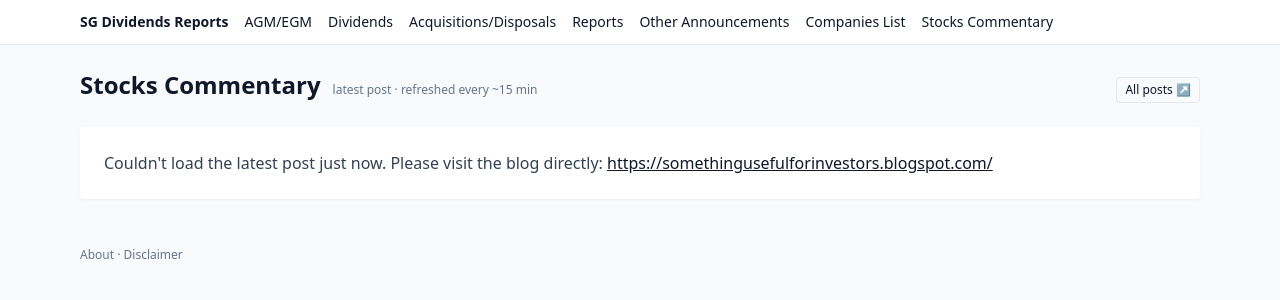
After one commit to maxloopinmok/sgdr-pa, a Django app: page /commentary/ in a window 1280 px wide. The commit adds this page. Shown: the top 300 px of the page. Run offline with Django 5.2, Linux system fonts and the light colour scheme; data that the repository does not hold is empty; some libraries are stand-ins or nearby versions.

Commit message:
core: add Stocks Commentary page (latest Blogger post)

```diff
--- a/apps/core/urls.py
+++ b/apps/core/urls.py
@@ -4,6 +4,7 @@ from . import views
 
 urlpatterns = [
     path("", views.landing, name="landing"),
+    path("commentary/", views.commentary, name="commentary"),
     path("about/", views.about, name="about"),
     path("legal/disclaimer/", views.disclaimer, name="disclaimer"),
     path("healthz", views.healthz, name="healthz"),
--- a/apps/core/views.py
+++ b/apps/core/views.py
@@ -1,5 +1,24 @@
+import logging
+import urllib.error
+import urllib.request
+import xml.etree.ElementTree as ET
+from datetime import datetime
+
+from django.core.cache import cache
 from django.http import HttpResponse
 from django.shortcuts import render
+
+logger = logging.getLogger(__name__)
+
+
+# Atom feed for Max's Blogger. Atom (not RSS) so we get the full entry
+# content, not just a summary.
+COMMENTARY_FEED_URL = (
+    "https://somethingusefulforinvestors.blogspot.com/feeds/posts/default"
+)
+COMMENTARY_BLOG_URL = "https://somethingusefulforinvestors.blogspot.com/"
+COMMENTARY_CACHE_KEY = "stocks_commentary_latest_v1"
+COMMENTARY_CACHE_TTL_SECONDS = 15 * 60  # 15 min
 
 
 def landing(request):
@@ -20,3 +39,87 @@ def healthz(request):
 
 def robots_txt(request):
     return HttpResponse("User-agent: *\nDisallow: /\n", content_type="text/plain")
+
+
+def commentary(request):
+    """Render the latest post from Max's Blogger as an embedded page.
+
+    Cached for ~15 min so we don't hammer Blogger on every page load.
+    On feed-fetch failure (Blogger down, network blip), shows a friendly
+    fallback that links out to the live blog.
+    """
+    post = cache.get(COMMENTARY_CACHE_KEY)
+    if post is None:
+        try:
+            post = _fetch_latest_blogger_post(COMMENTARY_FEED_URL)
+        except Exception:
+            logger.exception("commentary: failed to fetch %s",
+                             COMMENTARY_FEED_URL)
+            post = None
+        if post:
+            cache.set(COMMENTARY_CACHE_KEY, post, COMMENTARY_CACHE_TTL_SECONDS)
+
+    return render(request, "commentary.html", {
+        "post": post,
+        "blog_url": COMMENTARY_BLOG_URL,
+    })
+
+
+def _fetch_latest_blogger_post(feed_url: str) -> dict | None:
+    """Return a dict for the most-recent Atom entry, or ``None`` if missing.
+
+    Keys: ``title``, ``link``, ``content_html`` (raw HTML — trusted, since
+    it's the site owner's own blog), ``published`` (a date object or None).
+    """
+    req = urllib.request.Request(
+        feed_url,
+        headers={
+            "User-Agent": "sgdr-commentary/1.0 (+https://dividendsandreports.pythonanywhere.com/)",
+            "Accept": "application/atom+xml,application/xml;q=0.9,*/*;q=0.8",
+        },
+    )
+    try:
+        with urllib.request.urlopen(req, timeout=10) as resp:
+            body = resp.read()
+    except (urllib.error.URLError, TimeoutError) as exc:
+        logger.warning("commentary: feed fetch failed: %s", exc)
+        return None
+
+    ns = {"atom": "http://www.w3.org/2005/Atom"}
+    try:
+        root = ET.fromstring(body)
+    except ET.ParseError:
+        logger.exception("commentary: feed XML parse failed")
+        return None
+
+    entry = root.find("atom:entry", ns)
+    if entry is None:
+        return None
+
+    title = (entry.findtext("atom:title", default="", namespaces=ns) or "").strip()
+    content_el = entry.find("atom:content", ns)
+    content_html = (content_el.text or "") if content_el is not None else ""
+
+    link = ""
+    for link_el in entry.findall("atom:link", ns):
+        if link_el.get("rel") == "alternate" and link_el.get("type", "").startswith("text/html"):
+            link = link_el.get("href", "")
+            break
+
+    published_raw = entry.findtext("atom:published", default="",
+                                   namespaces=ns) or ""
+    published_dt = None
+    if published_raw:
+        try:
+            # Atom: "2026-05-11T12:34:56.000+08:00". fromisoformat handles
+            # this directly from 3.11+.
+            published_dt = datetime.fromisoformat(published_raw)
+        except ValueError:
+            published_dt = None
+
+    return {
+        "title": title,
+        "link": link,
+        "content_html": content_html,
+        "published": published_dt,
+    }
--- a/templates/base.html
+++ b/templates/base.html
@@ -26,6 +26,7 @@
       <a href="{% url 'calendar_reports' %}" class="hover:underline">Reports</a>
       <a href="{% url 'calendar_other' %}" class="hover:underline">Other Announcements</a>
       <a href="{% url 'companies_list' %}" class="hover:underline">Companies List</a>
+      <a href="{% url 'commentary' %}" class="hover:underline">Stocks Commentary</a>
     </nav>
   </header>
   <main class="mx-auto max-w-6xl px-4 py-6">
--- /dev/null
+++ b/templates/commentary.html
@@ -0,0 +1,82 @@
+{% extends "base.html" %}
+{% block title %}Stocks Commentary — SG Dividends Reports{% endblock %}
+
+{% block content %}
+<section class="space-y-2">
+  <div class="flex items-baseline gap-3">
+    <h1 class="text-2xl font-semibold">Stocks Commentary</h1>
+    <span class="text-xs text-slate-500">latest post · refreshed every ~15 min</span>
+    <a href="{{ blog_url }}" target="_blank" rel="noopener"
+       class="ml-auto rounded border px-2 py-1 text-xs hover:bg-slate-100">All posts ↗</a>
+  </div>
+</section>
+
+{% if post %}
+<article class="mt-6 bg-white rounded shadow-sm p-6">
+  <header class="mb-4 space-y-1">
+    <h2 class="text-xl font-semibold leading-tight">
+      {% if post.link %}
+      <a href="{{ post.link }}" target="_blank" rel="noopener"
+         class="hover:underline">{{ post.title }}</a>
+      {% else %}
+      {{ post.title }}
+      {% endif %}
+    </h2>
+    {% if post.published %}
+    <p class="text-xs text-slate-500">
+      Published {{ post.published|date:"j M Y" }}
+    </p>
+    {% endif %}
+  </header>
+  {# Trusted content — this is Max's own blog. Render the embedded HTML
+     directly so images, links, lists, and formatting survive. #}
+  <div class="commentary-body max-w-none text-slate-800 leading-relaxed space-y-3">
+    {{ post.content_html|safe }}
+  </div>
+  {% if post.link %}
+  <footer class="mt-6 pt-4 border-t text-sm text-slate-500">
+    Originally posted at
+    <a href="{{ post.link }}" target="_blank" rel="noopener"
+       class="text-slate-700 hover:underline">somethingusefulforinvestors.blogspot.com</a>.
+  </footer>
+  {% endif %}
+</article>
+{% else %}
+<article class="mt-6 bg-white rounded shadow-sm p-6">
+  <p class="text-slate-700">
+    Couldn't load the latest post just now. Please visit the blog directly:
+    <a href="{{ blog_url }}" target="_blank" rel="noopener"
+       class="text-slate-900 underline">{{ blog_url }}</a>
+  </p>
+</article>
+{% endif %}
+
+<style>
+  /* Blogger's embedded HTML uses raw <p>, <img>, <ul>, etc. Tailwind's
+     preflight strips default margins from these, so give the commentary
+     body a light reset for readability without pulling in @tailwindcss/typography. */
+  .commentary-body p { margin-bottom: 0.75rem; }
+  .commentary-body p:last-child { margin-bottom: 0; }
+  .commentary-body img { max-width: 100%; height: auto; margin: 0.75rem 0; }
+  .commentary-body a { color: #1e40af; text-decoration: underline; }
+  .commentary-body a:hover { color: #1e3a8a; }
+  .commentary-body ul, .commentary-body ol { margin: 0.5rem 0 0.75rem 1.5rem; }
+  .commentary-body ul { list-style: disc; }
+  .commentary-body ol { list-style: decimal; }
+  .commentary-body li { margin-bottom: 0.25rem; }
+  .commentary-body h1, .commentary-body h2, .commentary-body h3,
+  .commentary-body h4 { font-weight: 600; margin: 1rem 0 0.5rem; }
+  .commentary-body h2 { font-size: 1.25rem; }
+  .commentary-body h3 { font-size: 1.1rem; }
+  .commentary-body blockquote {
+    border-left: 3px solid #cbd5e1; padding-left: 0.75rem;
+    color: #475569; margin: 0.75rem 0;
+  }
+  .commentary-body pre, .commentary-body code {
+    background: #f1f5f9; border-radius: 4px; padding: 0.1rem 0.3rem;
+    font-family: ui-monospace, SFMono-Regular, monospace;
+  }
+  .commentary-body pre { padding: 0.75rem; overflow-x: auto; }
+  .commentary-body iframe { max-width: 100%; }
+</style>
+{% endblock %}
```
